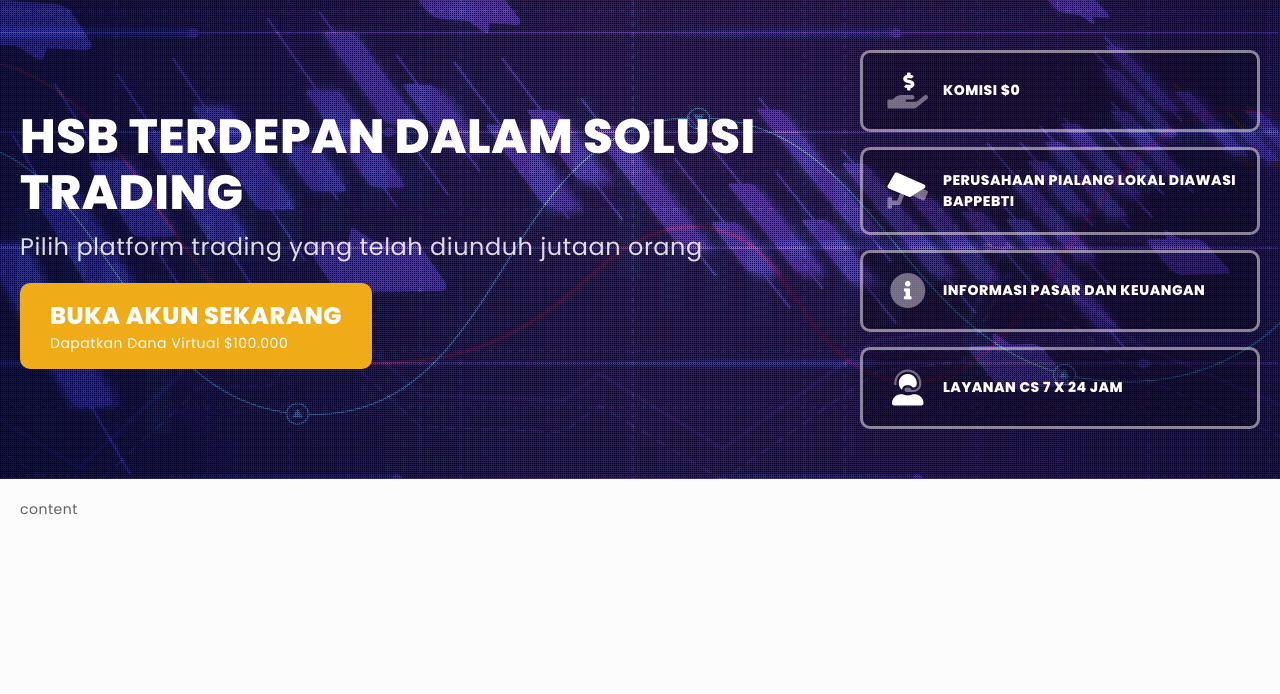
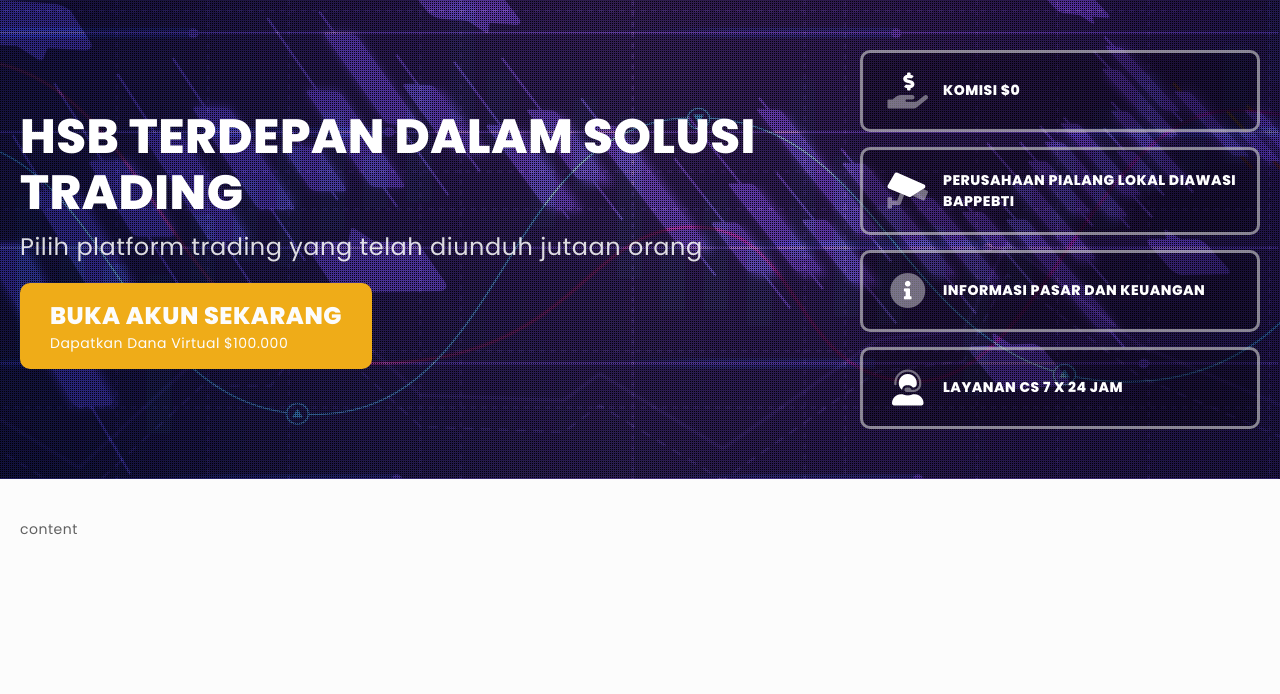
Before and after one commit to ovarz/hsb, a PHP site: page / in a window 1280 px wide. Shown: the part 51-745 px from the top of the page. Run offline with PHP 8.4, Linux system fonts and the light colour scheme.

Commit message:
Update base.css

```diff
--- a/css/base.css
+++ b/css/base.css
@@ -45,11 +45,10 @@
 .header-acc-demo .header-acc-box{border:1px solid var(--font-link-primary); color:var(--font-link-primary);}
 
 .site-container{min-height:calc(100vh - var(--body-padding));}
-section > span{padding:var(--section-space);}
+section > span{padding:calc(var(--section-space) * 2) var(--section-space);}
 
 .cover{position:relative; min-height:60vh;}
-.cover > span{display:grid; grid-column-gap:var(--section-space); grid-row-gap:var(--section-space);
-padding:calc(var(--section-space) * 2) var(--section-space); position:relative; z-index:2;}
+.cover > span{display:grid; grid-column-gap:var(--section-space); grid-row-gap:var(--section-space); position:relative; z-index:2;}
 .cover-image, .cover-image *{position:absolute; top:0; left:0; width:100%; height:100%;}
 .cover-image{z-index:1; background-color:#000;}
 .cover-image .flex_lazy{opacity:0.75;}
```
